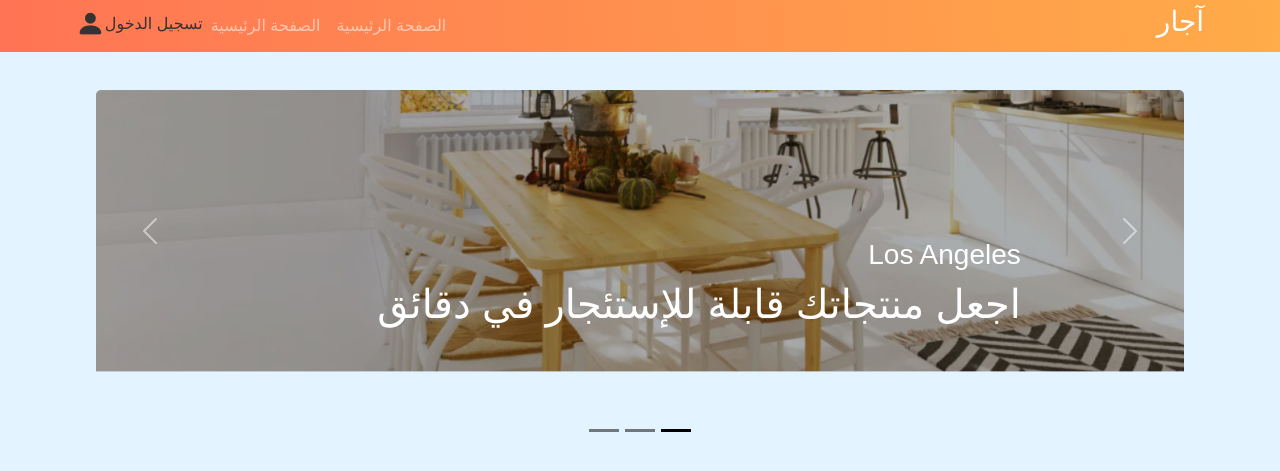
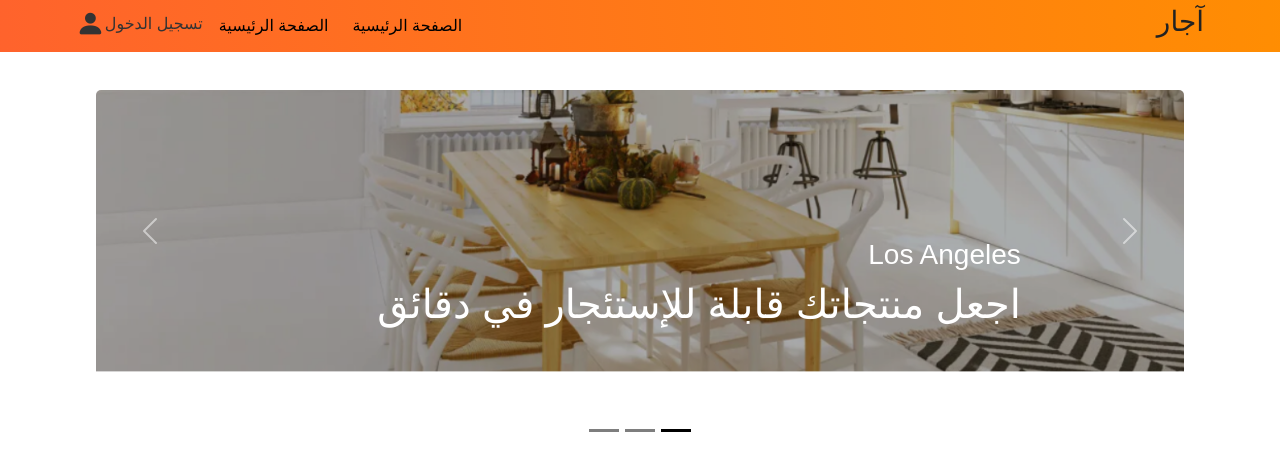
Before and after one commit to ahmad-nazzal/Web-Project, a PHP site: page /html/index.html in a window 1280 px wide. Shown: the top 471 px of the page. Run offline with PHP 8.4, Linux system fonts and the light colour scheme; some libraries are stand-ins or nearby versions.

Commit message:
fixed some colors

```diff
--- a/css/Header-sectionHero.css
+++ b/css/Header-sectionHero.css
@@ -4,10 +4,15 @@ html {
 }
 .navbar {
   padding: 0;
+  /* background-image: linear-gradient(
+    85.19deg,
+    #ff2a64 -133.27%,
+    #ffaf48 105.93%
+  ); */
   background-image: linear-gradient(
     85.19deg,
     #ff2a64 -133.27%,
-    #ffaf48 105.93%
+    #ff9000 105.93%
   );
 }
 .container-fluid {
@@ -69,7 +74,7 @@ body.modal-open .bg,
   background-image: linear-gradient(
     85.19deg,
     #ff2a64 -133.27%,
-    #ffaf48 105.93%
+    #ff9000 105.93%
   );
   width: 100%;
   border-radius: 20px;
--- a/css/general.css
+++ b/css/general.css
@@ -7,7 +7,7 @@ body background: #ffefeb
 
 
 main
-bg #E3F3FF
+bg #fff
 color:#183d6d
 */
 
@@ -20,7 +20,7 @@ html {
   font-family: "Noto Naskh Arabic", serif;
 }
 body {
-  background-color: #e3f3ff;
+  background-color: #fff;
   color: #333;
   font-family: sans-serif;
   line-height: 1;
@@ -61,3 +61,14 @@ i {
 .btn:hover {
   color: white;
 }
+
+.nav-link {
+  color: #000; /*this is better contrast than white, check coolers.com*/
+}
+.nav-item {
+  font-weight: 500;
+  font-size: 1em;
+}
+.logo {
+  color: #222;
+}
--- a/css/search-results.css
+++ b/css/search-results.css
@@ -10,3 +10,7 @@
   font-size: 1.6rem;
   font-weight: 700;
 }
+
+a {
+  border-radius: 100%;
+}
--- a/html/index.html
+++ b/html/index.html
@@ -205,8 +205,8 @@
       <header>
         <nav class="navbar navbar-dark navbar-expand-sm">
           <div class="container-fluid">
-            <a class="navbar-brand" href="#"><h3>آجار</h3></a>
-            <ul class="navbar-nav">
+            <a class="navbar-brand logo" href="#"><h3>آجار</h3></a>
+            <ul class="navbar-nav gap-2">
               <li class="nav-item">
                 <a class="nav-link" href="#">الصفحة الرئيسية</a>
               </li>
--- a/html/search-results.php
+++ b/html/search-results.php
@@ -1,5 +1,5 @@
 <!DOCTYPE html>
-<html lang="en" dir="ltr">
+<html lang="ar" dir="rtl">
 <head>
   <meta charset="UTF-8">
   <meta http-equiv="X-UA-Compatible" content="IE=edge">
@@ -240,7 +240,7 @@
       </section>
     </div>
     <section>
-      <ul class="pagination justify-content-center mt-3">
+      <ul class="pagination modal-3 justify-content-center mt-3">
         <li class= "page-item"><a href="#"  class ="page-link">
         <i class="bi bi-caret-left-fill"></i>
         </a></li>
```
